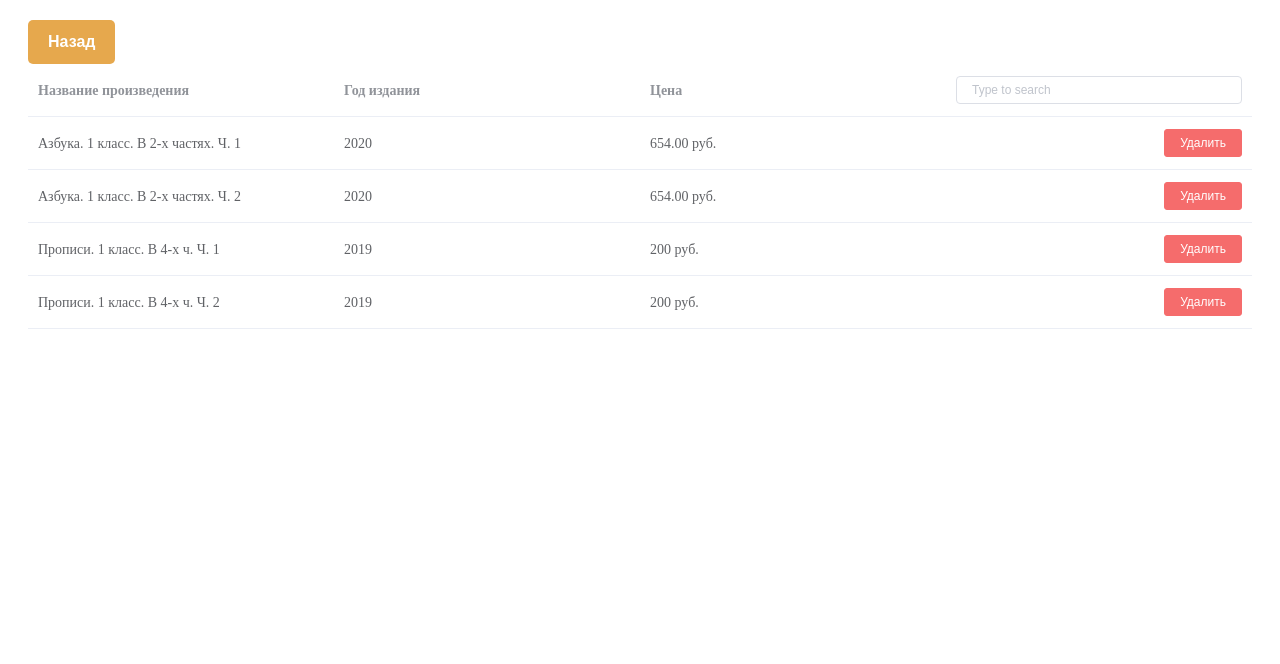
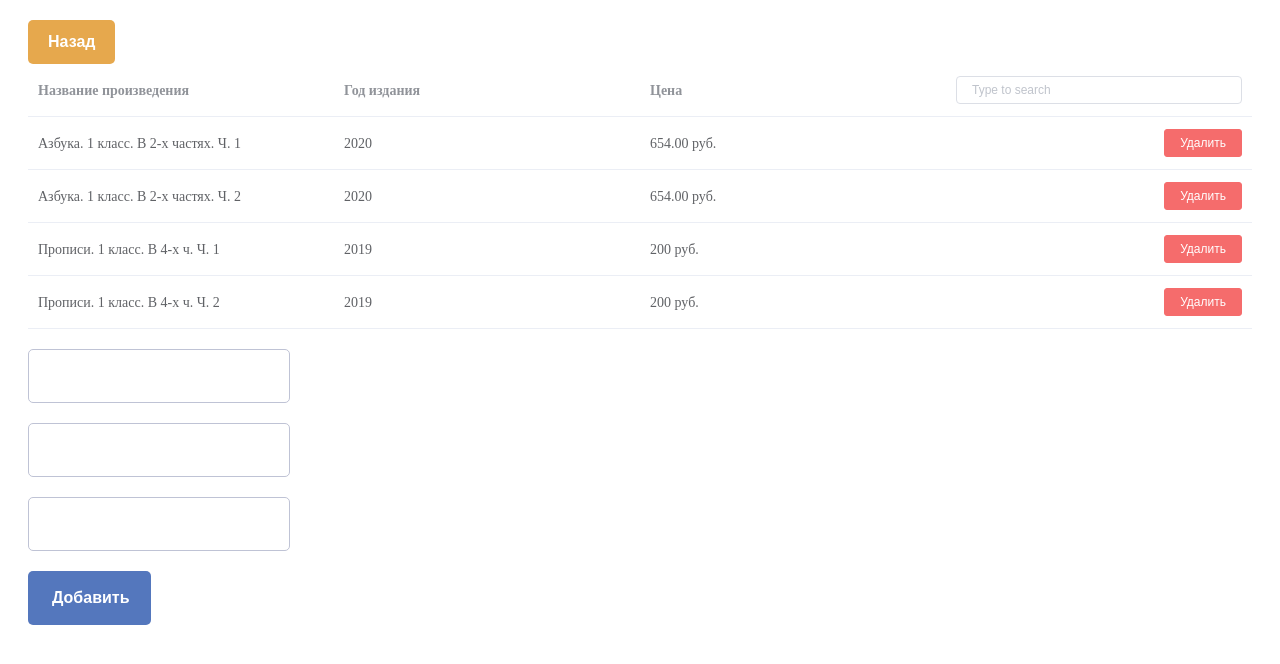
Before and after one commit to primavera87/example-projects, a Vue app in the folder my-project/: page /#/tables in a window 1280 px wide. Shown: the top 664 px of the page. Built offline with nearby package versions, Linux system fonts and the light colour scheme.

Commit message:
add book to the table

```diff
--- a/my-project/src/assets/components/tables.scss
+++ b/my-project/src/assets/components/tables.scss
@@ -2,4 +2,25 @@
   display: flex;
   flex-direction: column;
   margin: 20px;
+  &__input {
+    width: 256px;
+    height: 50px;
+    border-radius: 5px;
+    border: 1px solid #BFC3D5!important;
+    margin-top: 20px;
+  }
+  &__button {
+    margin-top: 20px;
+    background: #5477BD;
+    border-radius: 5px;
+    color: #ffffff;
+    width: 123px;
+    padding: 15px 24px;
+    border: none;
+    font-family: 'Montserrat', sans-serif;
+    font-style: normal;
+    font-weight: 600;
+    font-size: 16px;
+    line-height: 24px;
+  }
 }
--- a/my-project/src/components/Tables.vue
+++ b/my-project/src/components/Tables.vue
@@ -33,6 +33,10 @@
         </template>
       </el-table-column>
     </el-table>
+    <input class="tables__input" v-model="newTableData.title">
+    <input class="tables__input" v-model="newTableData.year">
+    <input class="tables__input" v-model="newTableData.price">
+    <button class="tables__button" @click="addBook">Добавить</button>
   </div>
 </template>
 
@@ -43,27 +47,37 @@ export default {
     return {
       tableData: [
         {
-        title: 'Азбука. 1 класс. В 2-х частях. Ч. 1',
-        year: '2020',
-        price: '654.00 руб.'
+          id: 1,
+          title: 'Азбука. 1 класс. В 2-х частях. Ч. 1',
+          year: '2020',
+          price: '654.00 руб.'
         },
         {
+          id: 2,
           title: 'Азбука. 1 класс. В 2-х частях. Ч. 2',
           year: '2020',
           price: '654.00 руб.'
         },
         {
+          id: 3,
           title: 'Прописи. 1 класс. В 4-х ч. Ч. 1',
           year: '2019',
           price: '200 руб.'
         },
         {
+          id: 4,
           title: 'Прописи. 1 класс. В 4-х ч. Ч. 2',
           year: '2019',
           price: '200 руб.'
         }
       ],
       search: '',
+      newTableData: {
+        id: null,
+        title: null,
+        year: null,
+        price: null,
+      }
     }
   },
   mounted() {
@@ -71,17 +85,29 @@ export default {
       try {
         this.tableData = JSON.parse(localStorage.getItem('tableData'));
       } catch(e) {
-        localStorage.removeItem('tableData');
+        localStorage.setItem('tableData', this.tableData);
       }
     }
   },
   methods: {
+    addBook() {
+      if (!this.newTableData) {
+        return;
+      }
+      console.log(this.tableData)
+      this.newTableData.id = this.tableData[this.tableData.length - 1].id + 1;
+      this.tableData.push(this.newTableData);
+      this.saveBooks();
+      this.newTableData = {};
+    },
     DeleteBook(index) {
       this.tableData.splice(index, 1);
       this.saveBooks();
     },
     saveBooks() {
+      console.log(this.tableData)
       const parsed = JSON.stringify(this.tableData);
+      console.log(parsed)
       localStorage.setItem('tableData', parsed);
     }
   },
```
